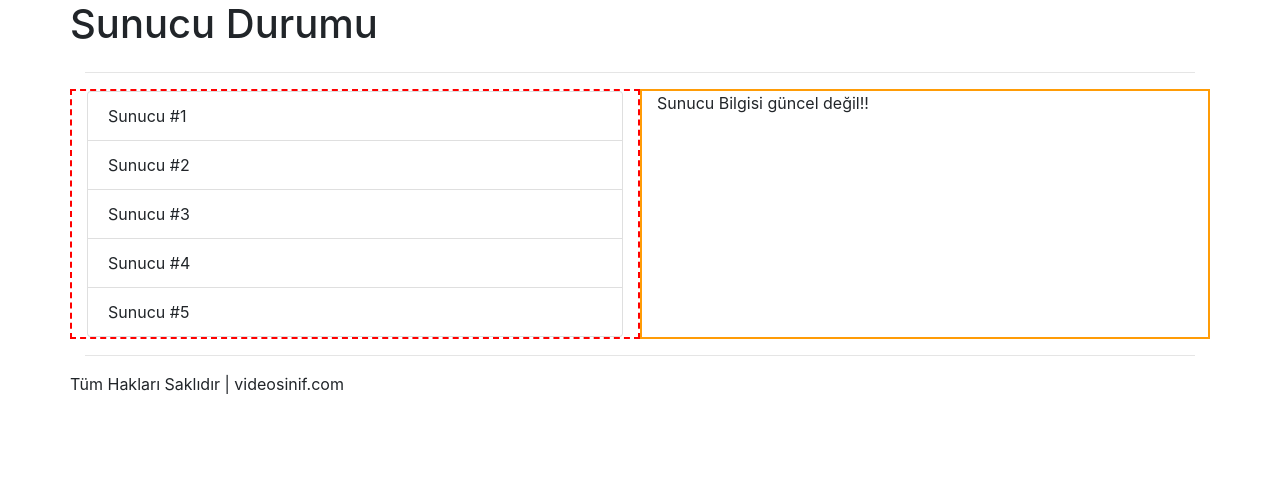
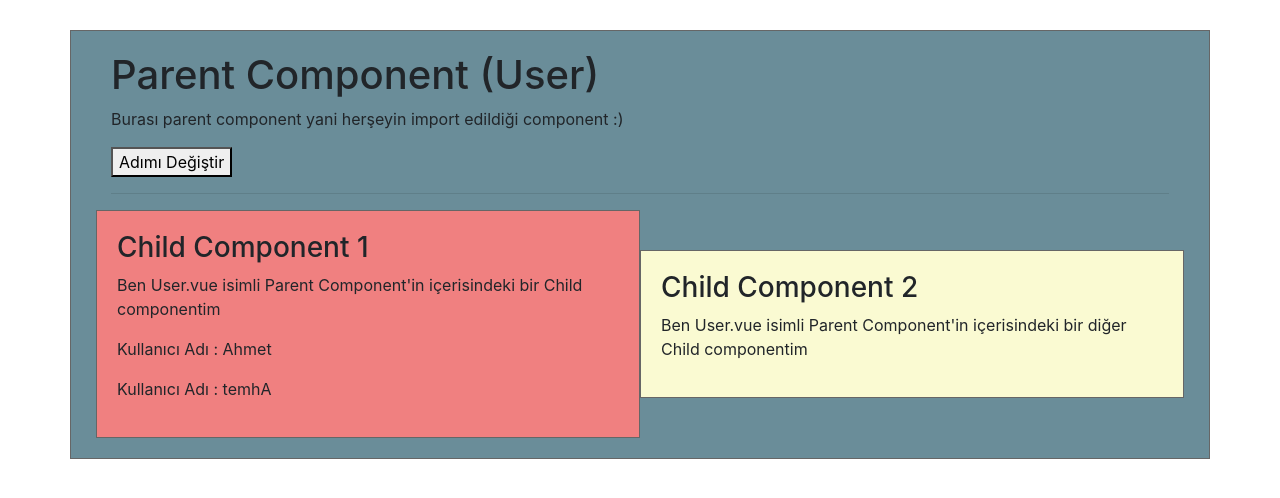
Before and after one commit to yomraliahmet/vuejs, a Vue app in the folder vue-cli-intro/: page / in a window 1280 px wide. Shown: the top 498 px of the page. Built offline with nearby package versions, Linux system fonts and the light colour scheme.

Commit message:
"props" kullanımı ile komponentlerde veri iletişimi.

```diff
--- a/vue-cli-intro/src/App.vue
+++ b/vue-cli-intro/src/App.vue
@@ -1,27 +1,13 @@
 <template>
-  <div class="container">
-      <app-header></app-header>
-    <hr>
-    <div class="row">
-      <app-servers></app-servers>
-      <app-servers-details></app-servers-details>
-    </div>
-    <hr>
-    <app-footer></app-footer>
-  </div>
+  <app-user></app-user>
 </template>
 
 <script>
-import header from "./components/Common/Header";
-import footer from "./components/Common/Footer";
-import server from "./components/Server/Server";
-import serverdetails from "./components/Server/ServerDetails";
+import User from "./components/User";
+
 export default{
   components : {
-    appHeader : header,
-    appFooter : footer,
-    appServers : server,
-    appServersDetails : serverdetails,
+    appUser : User
   }
 }
 </script>
--- a/vue-cli-intro/src/components/Common/Footer.vue
+++ /dev/null
@@ -1,15 +0,0 @@
-<template>
-    <div class="row">
-      <div class="col-xs-12">
-        <footer>
-          <p>Tüm Hakları Saklıdır | videosinif.com</p>
-        </footer>
-      </div>
-    </div>
-</template>
-
-<script>
-export default {
-
-}
-</script>
--- a/vue-cli-intro/src/components/Common/Header.vue
+++ /dev/null
@@ -1,14 +0,0 @@
-<template>
-    <div class="row">
-      <div class="col-xs-12">
-        <header>
-            <h1>Sunucu Durumu</h1>
-            </header>
-      </div>
-    </div>
-</template>
-
-<script>
-export default {
-}
-</script>
--- a/vue-cli-intro/src/components/Server/Server.vue
+++ /dev/null
@@ -1,21 +0,0 @@
-<template>
-    <div class="col-xs-12 col-sm-6">
-        <ul class="list-group">
-          <li class="list-group-item" v-for="i in 5">
-            Sunucu #{{ i }}
-          </li>
-        </ul>
-    </div>
-</template>
-
-<script>
-export default {
-
-}
-</script>
-<!-- "scoped" style kodlarının sadece bu komponent için çalışmasını sağlar. -->
-<style scoped>
-div{
-  border: 2px dashed red;
-}
-</style>
--- a/vue-cli-intro/src/components/Server/ServerDetails.vue
+++ /dev/null
@@ -1,16 +0,0 @@
-<template>
-    <div class="col-xs-12 col-sm-6">
-        <p>Sunucu Bilgisi güncel değil!!</p>
-    </div>
-</template>
-<script>
-export default {
-
-}
-</script>
-
-<style scoped>
-div{
-    border: 2px solid rgb(255, 156, 7);
-}
-</style>
--- /dev/null
+++ b/vue-cli-intro/src/components/User.vue
@@ -0,0 +1,46 @@
+<template>
+  <div class="container">
+    <h1>Parent Component (User)</h1>
+    <p>Burası parent component yani herşeyin import edildiği component :)</p>
+    <button @click="changeName">Adımı Değiştir</button>
+    <hr>
+    <div class="row">
+      <app-user-detail :name="title"></app-user-detail>
+      <app-user-edit></app-user-edit>
+    </div>
+  </div>
+</template>
+<script>
+  import UserDetail from "./UserDetail";
+  import UserEdit from "./UserEdit";
+  export default {
+    components : {
+      appUserDetail : UserDetail,
+      appUserEdit : UserEdit,
+    },
+    data : function (){
+      return {
+        title : "Ahmet"
+      }
+    },
+    methods : {
+      changeName(){
+        this.title = "Veli..";
+      }
+    }
+  }
+</script>
+
+<style>
+  div.container{
+    margin-top: 30px;
+    padding: 20px 40px;
+    background-color: #6a8d99;
+    border: 1px solid #666;
+  }
+  div.row {
+    display: flex;
+    align-items: center;
+    justify-content: space-between;
+  }
+</style>
--- /dev/null
+++ b/vue-cli-intro/src/components/UserDetail.vue
@@ -0,0 +1,29 @@
+<template>
+  <div class="col-md-6">
+    <h3>Child Component 1</h3>
+    <p>Ben User.vue isimli Parent Component'in içerisindeki bir Child componentim</p>
+    <p>Kullanıcı Adı : {{ name }} </p>
+    <p>Kullanıcı Adı : {{ switchName() }} </p>
+  </div>
+</template>
+<script>
+ export default{
+   props : ["name"],
+   methods : {
+     switchName(){
+       // split("") name değerini boşluklardan bölerek diziye aktarır,
+       // reverse() diziyi tersten sıralar.
+       // join("") aralarına boşluk koyarak birleştirir, yani name tersten yazdırılmış olur.
+       return this.name.split("").reverse().join("");
+     }
+   }
+ }
+</script>
+<style scoped>
+  div {
+    background-color: lightcoral;
+    padding: 20px;
+    border: 1px solid #666;
+    display: inline-block;
+  }
+</style>
--- /dev/null
+++ b/vue-cli-intro/src/components/UserEdit.vue
@@ -0,0 +1,16 @@
+<template>
+  <div class="col-md-6">
+    <h3>Child Component 2</h3>
+    <p>Ben User.vue isimli Parent Component'in içerisindeki bir diğer Child componentim</p>
+  </div>
+</template>
+<script></script>
+
+<style scoped>
+  div {
+    background-color: lightgoldenrodyellow;
+    padding: 20px;
+    border: 1px solid #666;
+    display: inline-block;
+  }
+</style>
```
